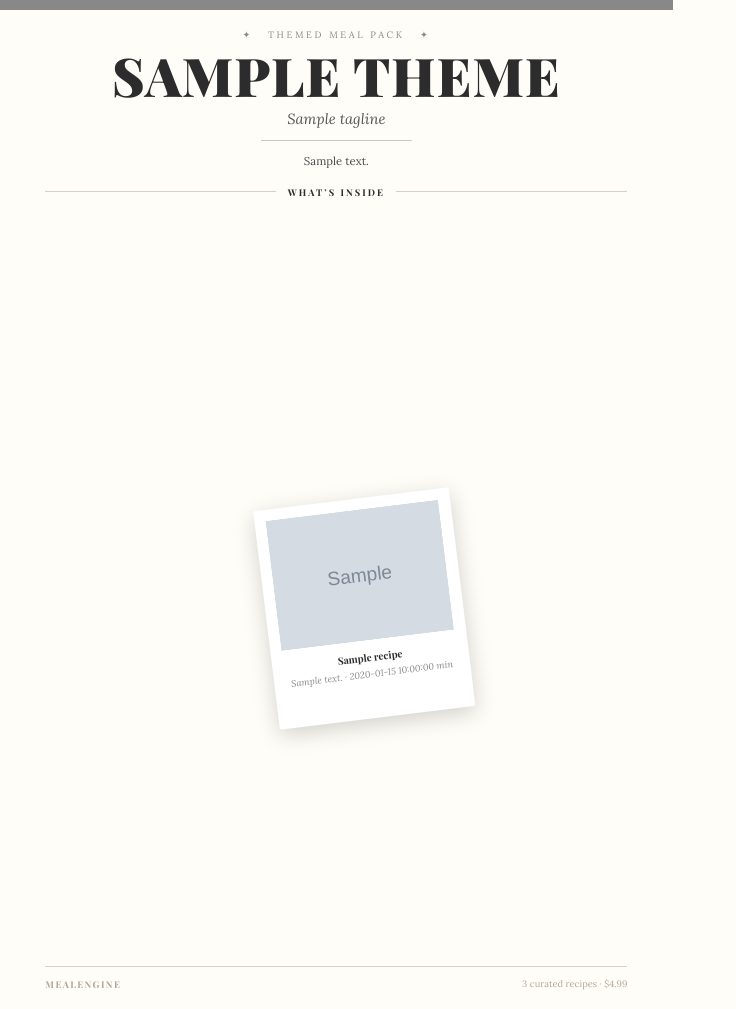
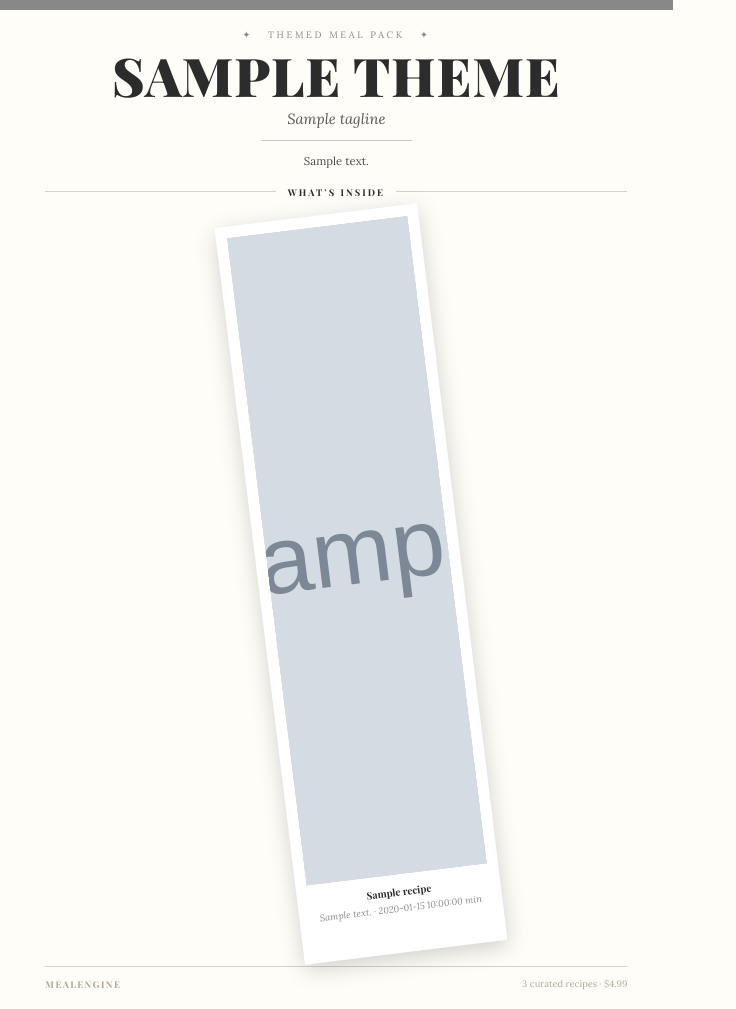
Before and after one commit to jacksoncslaiCanada/MealEngineV2, a Python web app: template app/templates/theme_cover.html in a window 1280 px wide. Shown: the whole page, without its empty margins (0-736 px from the left). Run offline with Jinja, Linux system fonts and the light colour scheme; the template is opened without the code that fills it: most values are stand-ins (such as "Sample title", 1, 10 or a date in 2020); grey boxes marked "Sample" are stand-in pictures.

Commit message:
Fix cover page: cards stretch to fill height, images fill cards
align-items: stretch on fan-wrap makes all three cards grow to the full
available height instead of floating in the centre. card-image-wrap uses
flex: 1 so the image fills all card space above the label strip. Removes
translateY offsets which fought against stretch. Eliminates the blank
space between What's Inside and the cards.

https://claude.ai/code/session_0163PbByai97K7vWKiAbGE7E

```diff
--- a/app/templates/theme_cover.html
+++ b/app/templates/theme_cover.html
@@ -117,26 +117,25 @@ body {
   flex: 1;
   min-height: 0;
   display: flex;
-  align-items: center;
+  align-items: stretch;
   justify-content: center;
-  padding: 6mm 0 4mm;
+  padding: 4mm 8mm 3mm;
 }
 
 /* ── POLAROID CARDS ─────────────────────────────────────── */
 .recipe-card {
-  flex-shrink: 0;
-  width: 52mm;
+  flex: 0 0 auto;
+  width: 54mm;
   background: #ffffff;
   padding: 3mm 3mm 10mm;
   box-shadow: 0 6px 22px rgba(0,0,0,0.18);
   border-radius: 2px;
   display: flex;
   flex-direction: column;
-  gap: 0;
 }
 
 .recipe-card:nth-child(1) {
-  transform: rotate(-7deg) translateY(6mm);
+  transform: rotate(-7deg);
   z-index: 1;
   margin-right: -13mm;
 }
@@ -147,21 +146,27 @@ body {
 }
 
 .recipe-card:nth-child(3) {
-  transform: rotate(6deg) translateY(4mm);
+  transform: rotate(6deg);
   z-index: 2;
   margin-left: -13mm;
 }
 
+.card-image-wrap {
+  flex: 1;
+  min-height: 0;
+  overflow: hidden;
+}
+
 .card-image {
   width: 100%;
-  aspect-ratio: 4/3;
+  height: 100%;
   object-fit: cover;
   display: block;
 }
 
 .card-image-placeholder {
   width: 100%;
-  aspect-ratio: 4/3;
+  height: 100%;
   background: #e8e2d8;
 }
 
@@ -232,11 +237,13 @@ body {
     <div class="fan-wrap">
       {% for recipe in recipes %}
       <div class="recipe-card">
-        {% if recipe.image_url and recipe.image_url != "unavailable" %}
-        <img class="card-image" src="{{ recipe.image_url }}" alt="{{ recipe.title }}">
-        {% else %}
-        <div class="card-image-placeholder"></div>
-        {% endif %}
+        <div class="card-image-wrap">
+          {% if recipe.image_url and recipe.image_url != "unavailable" %}
+          <img class="card-image" src="{{ recipe.image_url }}" alt="{{ recipe.title }}">
+          {% else %}
+          <div class="card-image-placeholder"></div>
+          {% endif %}
+        </div>
         <div class="card-label">
           <div class="card-title">{{ recipe.title }}</div>
           <div class="card-cuisine">{{ recipe.cuisine }}{% if recipe.prep_time %} &middot; {{ recipe.prep_time }} min{% endif %}</div>
```
